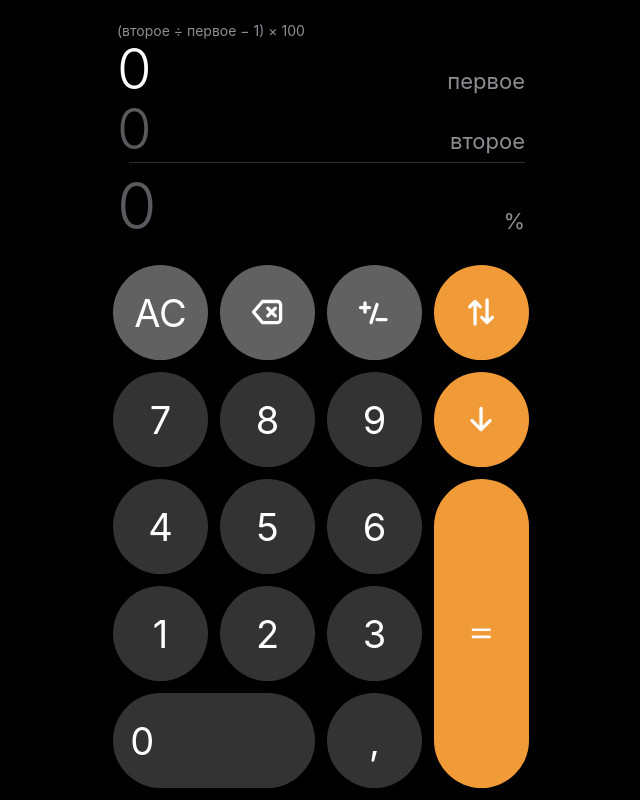
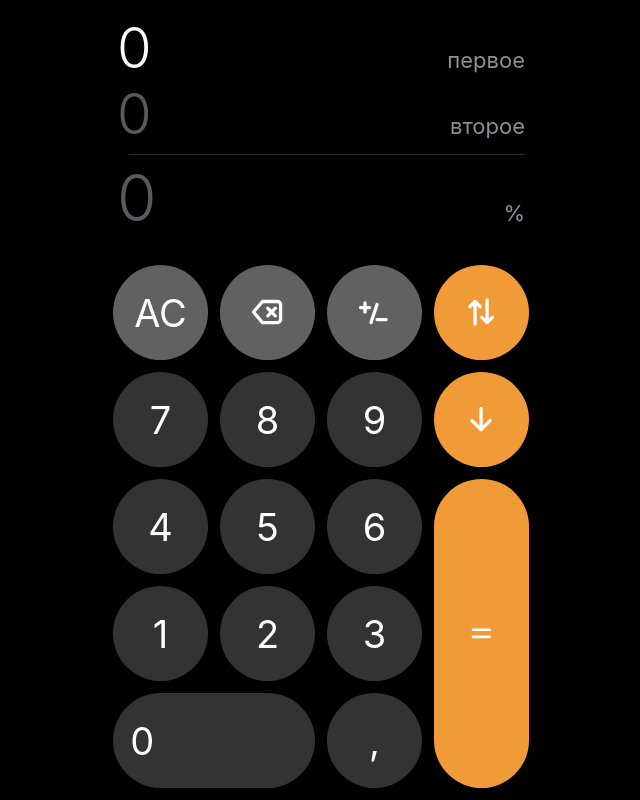
Before and after one commit to dzhasal/CalcDiffBot, a plain HTML site: page index.html in a window 1280 px wide. Shown: the whole page, without its empty margins (319-959 px from the left). Drawn offline with Linux system fonts and the light colour scheme.

Commit message:
Add files via upload

```diff
--- a/index.html
+++ b/index.html
@@ -25,7 +25,6 @@
   /* Дисплей */
   .display { flex: 1; width: 100%; max-width: 420px; display: flex; flex-direction: column; justify-content: flex-end;
     padding: 8px 6px 14px; min-height: 0; }
-  .formula { color: var(--grey); font-size: 14px; margin-bottom: auto; padding-top: 14px; }
   .line { display: flex; align-items: baseline; justify-content: flex-end; gap: 8px; cursor: pointer; min-height: 1.15em; }
   .num { font-weight: 300; line-height: 1.1; white-space: nowrap; letter-spacing: -1px; transition: color .15s; }
   .line[data-i], .line.result { justify-content: space-between; }
@@ -63,8 +62,6 @@
 <body>
 
 <div class="display">
-  <div class="formula">(второе ÷ первое − 1) × 100</div>
-
   <div class="line active empty" id="l0" data-i="0">
     <span class="num" id="n0">0</span><span class="unit">первое</span>
   </div>
```
